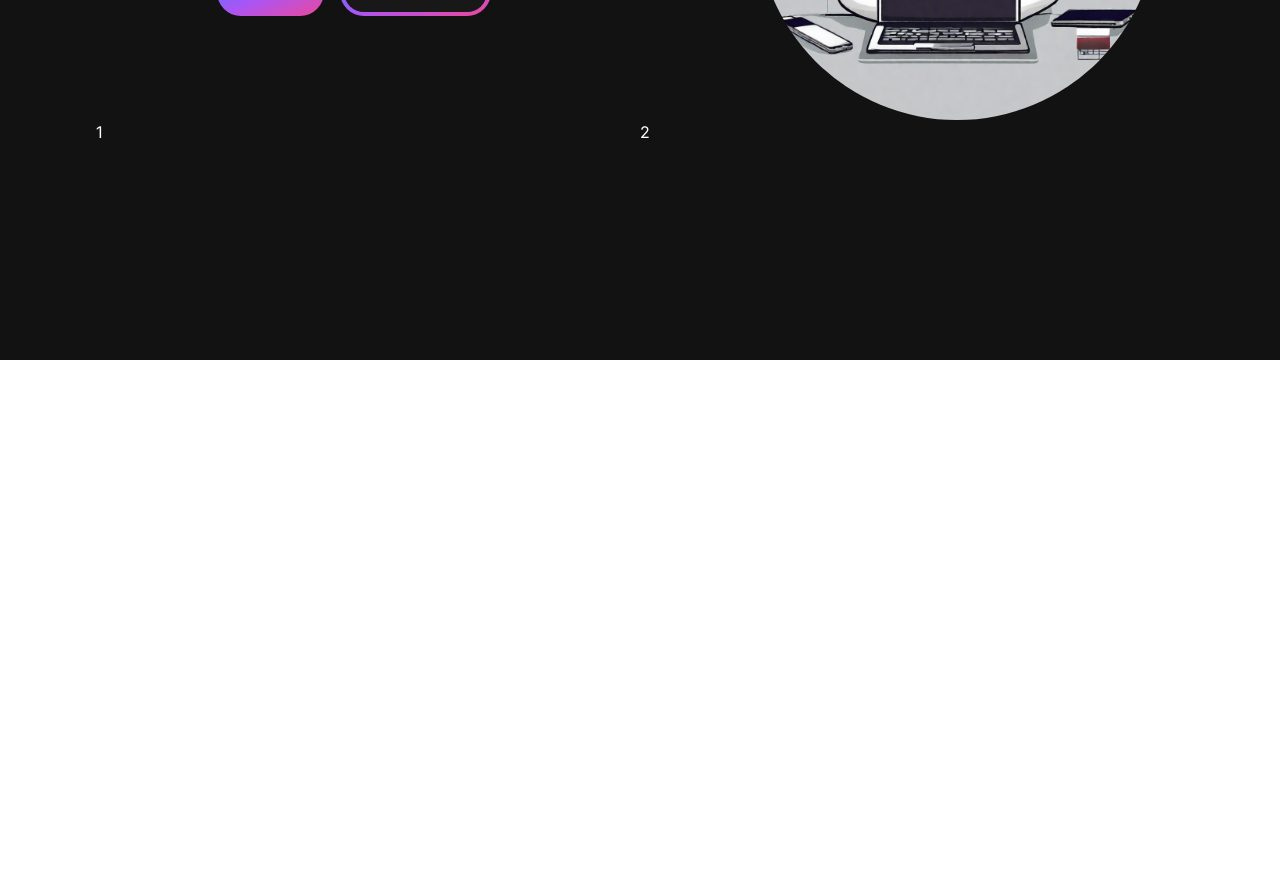
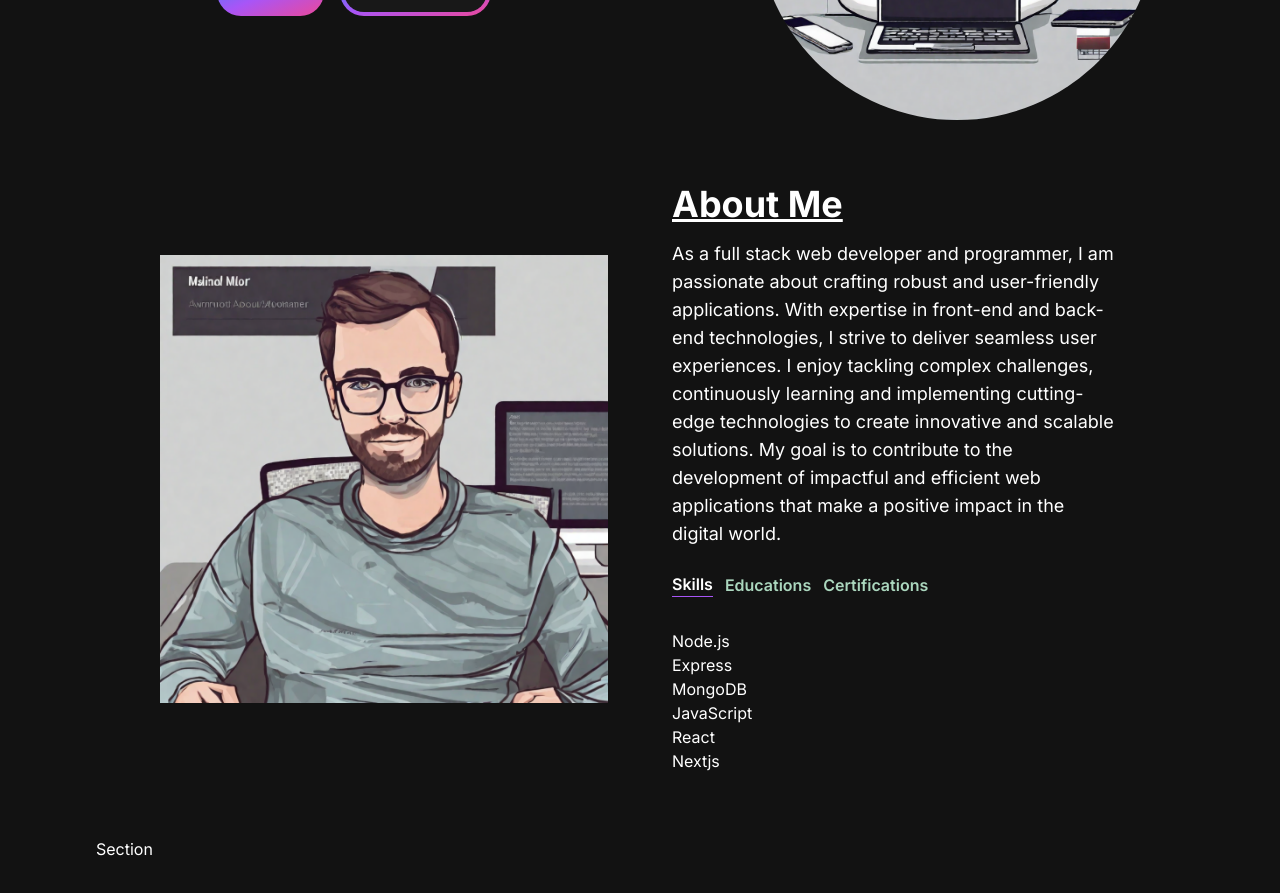
Before and after one commit to Ali-Burhan/BurhanDev, a Next.js app: page / in a window 1280 px wide. Shown: the part 440-1333 px from the top of the page. Before the commit the page ends 800 px from the top, so only its background shows below. Built offline with nearby package versions, Linux system fonts and the light colour scheme.

Commit message:
created about section

```diff
--- a/src/app/components/Aboutsection.js
+++ b/src/app/components/Aboutsection.js
@@ -1,14 +1,93 @@
-import React from 'react'
+'use client'
+import Image from "next/image";
+import { useState, useTransition } from "react";
+import Tabbuttons from "./Tabbuttons";
+
+const TAB_DATA = [
+  {
+    title:'Skills',
+    id:'Skills',
+    content:(
+      <ul>
+        <li>Node.js</li>
+        <li>Express</li>
+        <li>MongoDB</li>
+        <li>JavaScript</li>
+        <li>React</li>
+        <li>Nextjs</li>
+      </ul>
+    )
+  },
+  {
+    title:'Educations',
+    id:'Educations',
+    content:(
+      <ul>
+        <li>BSCS (HONS)</li>
+        <li>NFC IE&FR</li>
+      </ul>
+    )
+  },
+  {
+    title:'Certifications',
+    id:'Certifications',
+    content:(
+      <ul>
+        <li>Node.js</li>
+      </ul>
+    )
+  },
+]
+
 
 const Aboutsection = () => {
+  const [tab,setTab] = useState('Skills')
+  const [isPending,startTransition] = useTransition()
+
+  const handleTabChange = (id) => {
+    startTransition(()=>{
+      setTab(id)
+    })
+  }
+
   return (
-    <section className='text-white'>
-        <div className='grid grid-cols-2'>
-        <div>1</div>
-        <div>2</div>
+    <section className="text-white">
+      <div className="md:grid md:grid-cols-2 gap-8 items-center py-8 px-4 xl:gap-16 sm:py-16 xl:px-16">
+        <div className="">
+          <Image src={"/about.png"} height={500} width={500} />
         </div>
+        <div>
+          <h2 className="text-4xl font-bold  mb-4 underline">About Me</h2>
+          <p className="text-base md:text-lg ">
+            As a full stack web developer and programmer, I am passionate about
+            crafting robust and user-friendly applications. With expertise in
+            front-end and back-end technologies, I strive to deliver seamless
+            user experiences. I enjoy tackling complex challenges, continuously
+            learning and implementing cutting-edge technologies to create
+            innovative and scalable solutions. My goal is to contribute to the
+            development of impactful and efficient web applications that make a
+            positive impact in the digital world.
+          </p>
+          <div className="flex justify-start flex-row mt-6">
+            <Tabbuttons selectTab={()=>handleTabChange('Skills')} active={tab == 'Skills'}>
+              Skills
+            </Tabbuttons>
+            <Tabbuttons selectTab={()=>handleTabChange('Educations')} active={tab == 'Educations'}>
+              Educations
+            </Tabbuttons>
+            <Tabbuttons selectTab={()=>handleTabChange('Certifications')} active={tab == 'Certifications'}>
+              Certifications
+            </Tabbuttons>
+          </div>
+          <div className="mt-8 ">
+              {
+                TAB_DATA.find((t)=> t.id === tab).content
+              }
+          </div>
+        </div>
+      </div>
     </section>
-  )
-}
+  );
+};
 
-export default Aboutsection
+export default Aboutsection;
--- /dev/null
+++ b/src/app/components/Projectcard.js
@@ -0,0 +1,17 @@
+import React from 'react'
+
+const Projectcard = ({imgURL,title,description}) => {
+  return (
+    <div>
+        <div className='h-52 md:h-72 ' style={{background:`url(${imgURL})`,backgroundSize:'cover'}}>
+
+        </div>
+        <div className='text-white'>
+    <h5>{title}</h5>
+    <p>{description}</p>
+        </div>
+    </div>
+  )
+}
+
+export default Projectcard
--- /dev/null
+++ b/src/app/components/Projectsection.js
@@ -0,0 +1,14 @@
+import React from 'react'
+import Projectcard from './Projectcard'
+
+const Projectsection = () => {
+  return (
+    <>
+    <h2 className='text-white'>
+        Section
+    </h2>
+    </>
+  )
+}
+
+export default Projectsection
--- /dev/null
+++ b/src/app/components/Tabbuttons.js
@@ -0,0 +1,12 @@
+const Tabbuttons = ({active,selectTab, children}) => {
+    const buttonClasses = active?"text-white border-b border-purple-500":"text-[#ABD7BE] "
+  return (
+    <button onClick={selectTab}>
+        <p className={`mr-3 font-semibold cursor-pointer ${buttonClasses}`}>
+        {children}
+        </p>
+    </button>
+  )
+}
+
+export default Tabbuttons
--- a/src/app/page.js
+++ b/src/app/page.js
@@ -1,6 +1,7 @@
 import Aboutsection from './components/Aboutsection'
 import Herosection from './components/Herosection'
 import Navbar from './components/Navbar'
+import Projectsection from './components/Projectsection'
 
 export default function Home() {
   return (
@@ -9,6 +10,7 @@ export default function Home() {
       <div className=' mt-24 container mx-auto px-12 py-4'>
       <Herosection/>
       <Aboutsection/>
+      <Projectsection/>
       </div>
     </main>
   )
```
Also changed, not shown: public/about.png (added).
